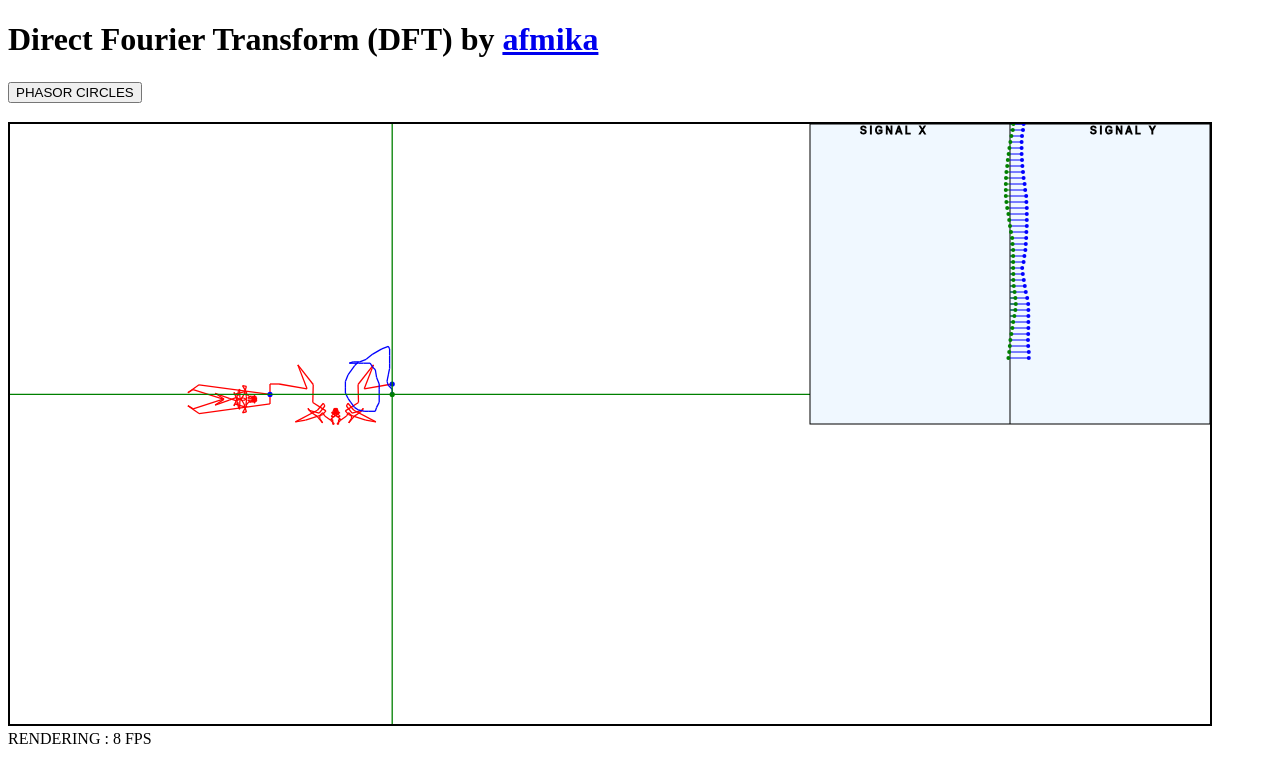
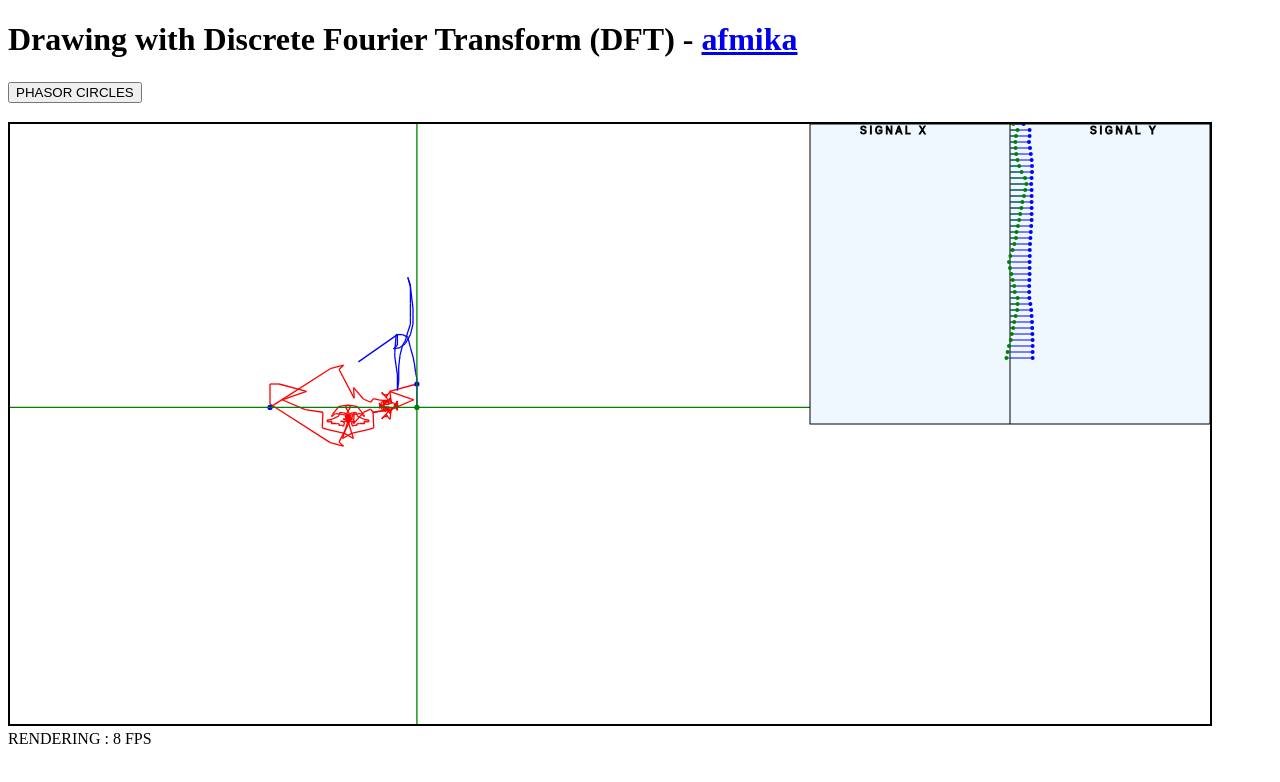
Before and after one commit to afmika/afDrawing-FourierSeries, a plain HTML site: page drawing.version.1-example.html in a window 1280 px wide. Drawn offline with Linux system fonts and the light colour scheme.

Commit message:
++Comments

```diff
--- a/classes/DFT.js
+++ b/classes/DFT.js
@@ -62,8 +62,9 @@
 	}
 	static computeSignals(data, option) {
 	  /*
-	  * BASIC IMPLEMENTATION OF THE DFT (DIRECT FOURIER TRANSFORM)
+	  * BASIC IMPLEMENTATION OF THE DFT (DISCRETE FOURIER TRANSFORM)
 	  * X[k] = A(k) + i (b) = R.exp(i q) = Sum(n from 0 to N-1 of [ data[n] * exp(-2pi.k.n/N)) ]
+	  * where x[n] = data[n] =
 	  */
 	  // simple stuff :)
 		let nb_points = data.length;
@@ -78,9 +79,10 @@
 		let X = []; // will contain the DFT result <-> [...coefs * exp(-2pi n k/ N)..]
 		for (let k = 0; k < nb_points; k++) {
 			let temp_k = new Complex(0, 0);
+
 			for (var n = 0; n < nb_points; n++) {
 				// -2pi n k / N
-				let phi = -1 * (2 * Math.PI * k * n) / nb_points;
+				let phi = (2 * Math.PI * k * n) / nb_points;
 
 				if( is_complex ) {
 
@@ -91,8 +93,6 @@
 
 					let data_n = new Complex(data[n].x, data[n].y);
 					let polar_n = Complex.toPolarForm(data_n);
-
-					// computes coef(angle) * exp(-2pi n k / N)
 					// A.exp(ai) * B.exp(bi) = A.B.exp((a+b)i)
 					let _value = Complex.fromPolarForm({
 						angle: polar_n.angle + phi,
@@ -112,9 +112,11 @@
 						data[n] * Math.sin(phi) /* plugging -1 will reverse the drawing order */
 					));
 				}
+				//
 			}
 
 			temp_k = temp_k.times( 1 / nb_points );
+			// temp_k  = coef[k] * exp(2pi n k / N)
 
 			let polar = Complex.toPolarForm(temp_k);
 			let amplitude = polar.module,
--- a/drawing.version.1-example.html
+++ b/drawing.version.1-example.html
@@ -11,7 +11,7 @@
 	</head>
 	<body>
 
-		<h1>Direct Fourier Transform  (DFT) by <a href="https://github.com/afmika">afmika</a> </h1>
+		<h1>Drawing with Discrete Fourier Transform  (DFT) - <a href="https://github.com/afmika">afmika</a> </h1>
 		<h3>
 			<button onclick="switchMode()">
 				PHASOR CIRCLES
--- a/script/drawing.version.1-example.js
+++ b/script/drawing.version.1-example.js
@@ -31,7 +31,7 @@
 let samples = [];
 const delta_sample = 5; // ignores some points
 
-// applying the Direct Fourier Transform to the sample data
+// applying the Discrete Fourier Transform to the sample data
 const dft = new DFT();
 dft.run( datas, delta_sample, function(data) {
 	alert("SIGNAL LOADED! SKIPED : "+delta_sample);
--- a/script/drawing.version.2-example.js
+++ b/script/drawing.version.2-example.js
@@ -30,7 +30,7 @@
 let samples = [];
 const delta_sample = 0; // ignores some points
 
-// applying the Direct Fourier Transform to the sample data
+// applying the Discrete Fourier Transform to the sample data
 const dft = new DFT();
 
 dft.runForComplexData( datas,  delta_sample, function(data) {
```
Also changed, not shown: drawing.version.2-example.html (+1 -1 lines).
